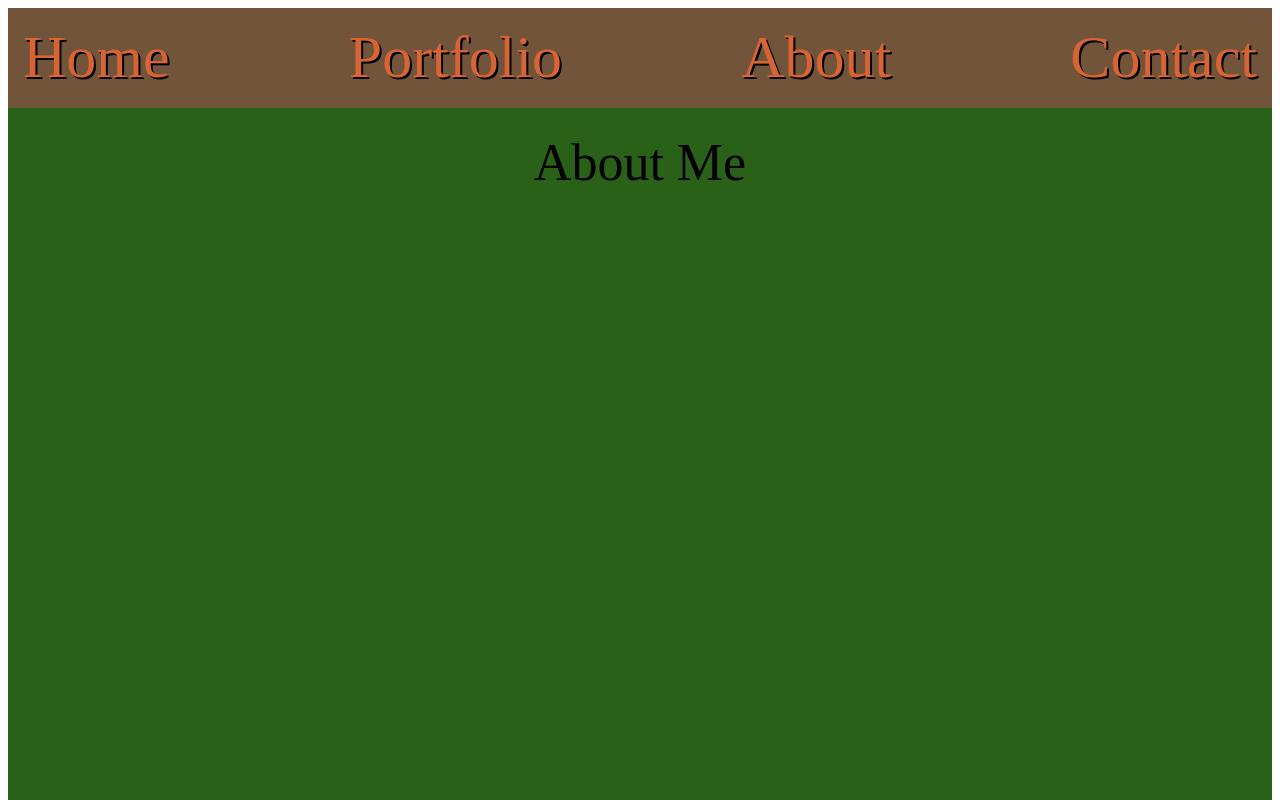
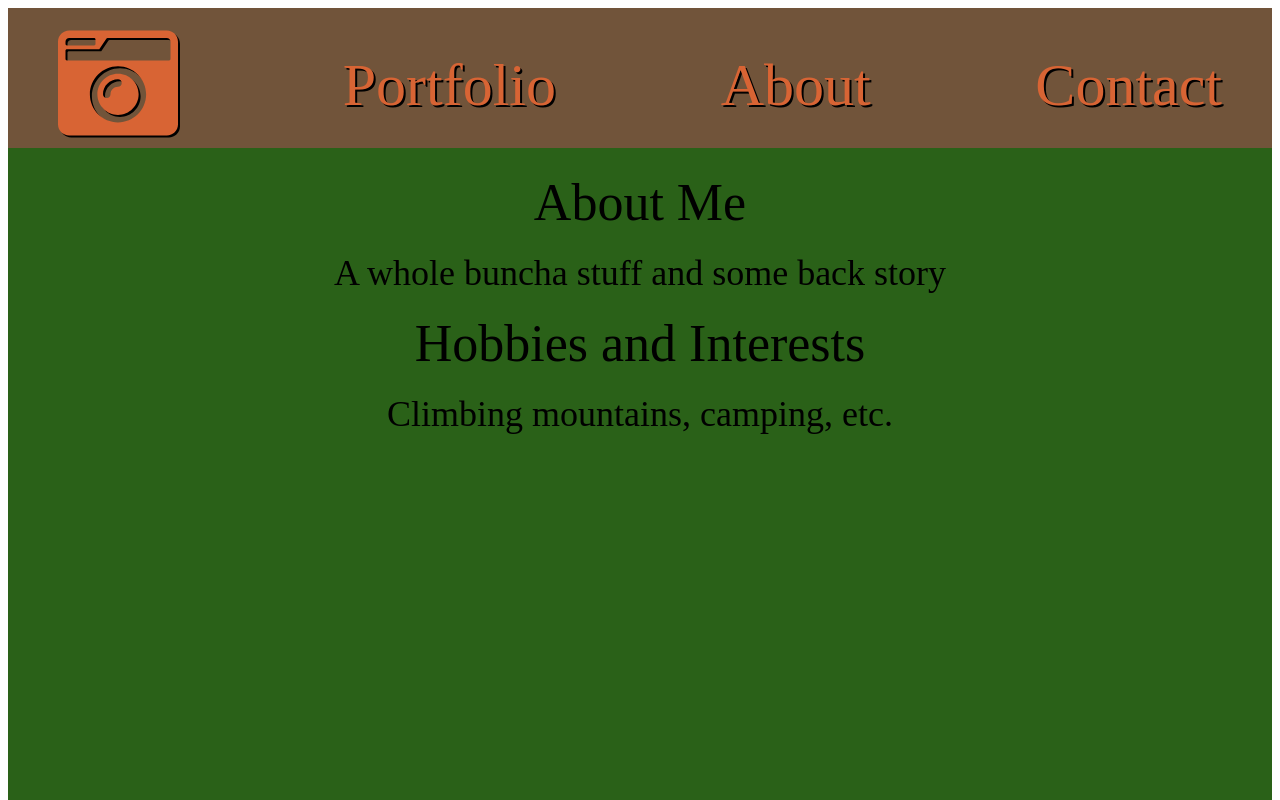
Before and after one commit to mdrisco4/brain-photo-site-frontend, a Gatsby site: page /about in a window 1280 px wide. Shown: the top 800 px of the page. Built offline with nearby package versions, Linux system fonts and the light colour scheme; Gatsby itself is replaced by a stand-in of ours.

Commit message:
some more content and an icon for the home page

```diff
--- a/package.json
+++ b/package.json
@@ -7,6 +7,10 @@
   "dependencies": {
     "@fortawesome/fontawesome-free": "^5.13.0",
     "@fortawesome/fontawesome-svg-core": "^1.2.28",
+    "@fortawesome/free-brands-svg-icons": "^5.13.0",
+    "@fortawesome/free-regular-svg-icons": "^5.13.0",
+    "@fortawesome/free-solid-svg-icons": "^5.13.0",
+    "@fortawesome/react-fontawesome": "^0.1.9",
     "font-awesome": "^4.7.0",
     "gatsby": "^2.20.12",
     "gatsby-image": "^2.3.1",
--- a/src/components/header.js
+++ b/src/components/header.js
@@ -1,61 +1,82 @@
 import React from "react"
 import styled from "styled-components"
+// import Burger from "../Hamburger/Hamburger"
 // import { Link } from "gatsby"
 // import PropTypes from "prop-types"
 
-// import { library } from "@fortawesome/fontawesome-svg-core"
-// import { fas } from "@fortawesome/free-solid-svg-icons"
-// import { far } from "@fortawesome/free-regular-svg-icons"
-// import { fab } from "@fortawesome/free-brands-svg-icons"
-// import { FontAwesomeIcon } from "@fortawesome/react-fontawesome"
+import { library } from "@fortawesome/fontawesome-svg-core"
+import { fas } from "@fortawesome/free-solid-svg-icons"
+import { far } from "@fortawesome/free-regular-svg-icons"
+import { fab } from "@fortawesome/free-brands-svg-icons"
+import { FontAwesomeIcon } from "@fortawesome/react-fontawesome"
 
-// library.add(fab, fas, far)
+library.add(fab, fas, far)
 
 const Nav = styled.div`
   background: rgb(113, 84, 58);
   margin: 0;
-  height: 100px;
+  height: 140px;
+`
+
+const IconLink = styled.a`
+  color: rgb(216, 100, 52);
+  font-size: 60px;
+  text-decoration: "none";
+  filter: drop-shadow(2px 2px black);
 `
 
 const Header = () => (
   <Nav>
-    {/* <FontAwesomeIcon icon={["fas", "camera-retro"]} size="3x" /> */}
-    <div style={{
+    <div
+      style={{
         display: "flex",
         padding: "15px",
+        paddingLeft: "50px",
+        paddingRight: "50px",
         justifyContent: "space-between",
-    }}>
-      <a href="/"
+      }}
+    >
+      {/* <FontAwesomeIcon icon={["fas", "camera-retro"]} size="3x" />
+    <FontAwesomeIcon icon={["fas", "bars"]} size="3x" /> */}
+
+      <IconLink>
+        <FontAwesomeIcon icon={["fas", "camera-retro"]} size="2x" />
+      </IconLink>
+      <a
+        href="/portfolio/"
         style={{
           color: "rgb(216, 100, 52)",
           fontSize: "60px",
           textDecoration: "none",
-      textShadow: "2px 2px black"
-    }}>Home
+          textShadow: "2px 2px black",
+          paddingTop: "28px",
+        }}
+      >
+        Portfolio
       </a>
-      <a href="/portfolio/"
+      <a
+        href="/about/"
         style={{
           color: "rgb(216, 100, 52)",
           fontSize: "60px",
           textDecoration: "none",
-      textShadow: "2px 2px black"
-    }}>Portfolio
+          textShadow: "2px 2px black",
+          paddingTop: "28px",
+        }}
+      >
+        About
       </a>
-    <a href="/about/"
+      <a
+        href="/contact"
         style={{
           color: "rgb(216, 100, 52)",
           fontSize: "60px",
           textDecoration: "none",
-      textShadow: "2px 2px black"
-    }}>About
-    </a>
-    <a href="/contact"
-    style={{
-      color: "rgb(216, 100, 52)",
-      fontSize: "60px",
-      textDecoration: "none",
-      textShadow: "2px 2px black"
-    }}>Contact
+          textShadow: "2px 2px black",
+          paddingTop: "28px",
+        }}
+      >
+        Contact
       </a>
     </div>
   </Nav>
--- a/src/pages/about.js
+++ b/src/pages/about.js
@@ -11,6 +11,21 @@ const About = () => (
       fontSize: "52px",
       marginTop: "20px",
     }}>About Me</div>
+    <div style={{
+      textAlign: "center",
+      fontSize: "36px",
+      marginTop: "20px",
+    }}>A whole buncha stuff and some back story</div>
+    <div style={{
+      textAlign: "center",
+      fontSize: "52px",
+      marginTop: "20px",
+    }}>Hobbies and Interests</div>
+     <div style={{
+      textAlign: "center",
+      fontSize: "36px",
+      marginTop: "20px",
+    }}>Climbing mountains, camping, etc.</div>
   </Layout>
 )
 
```
Also changed, not shown: 1 other file. Lines whose indentation alone changed are shown as unchanged.
